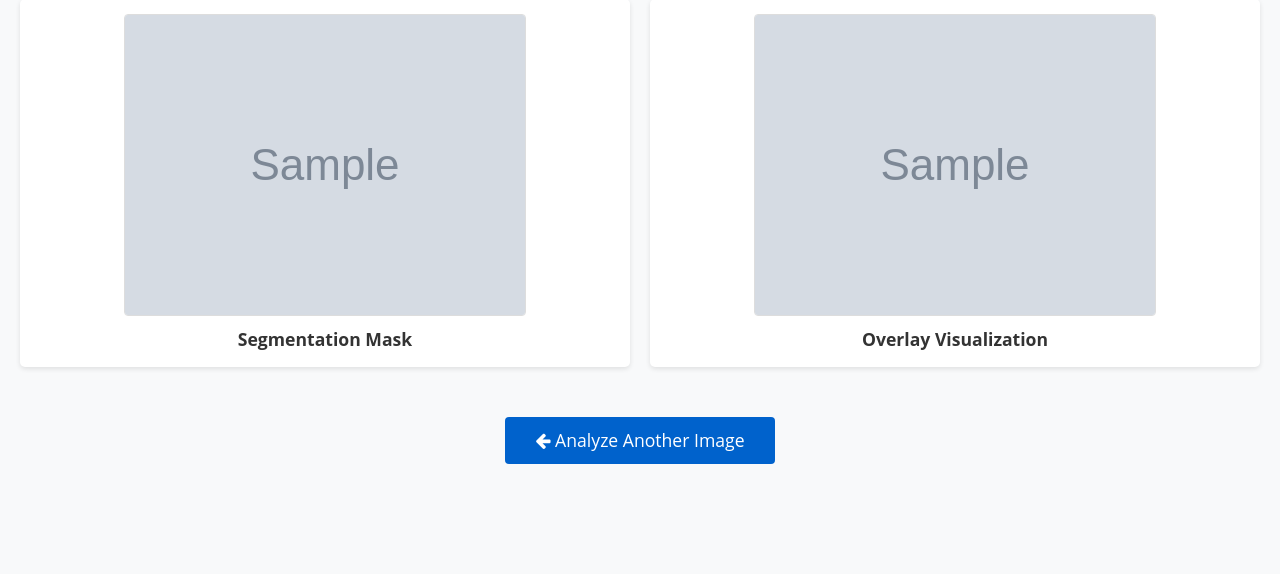
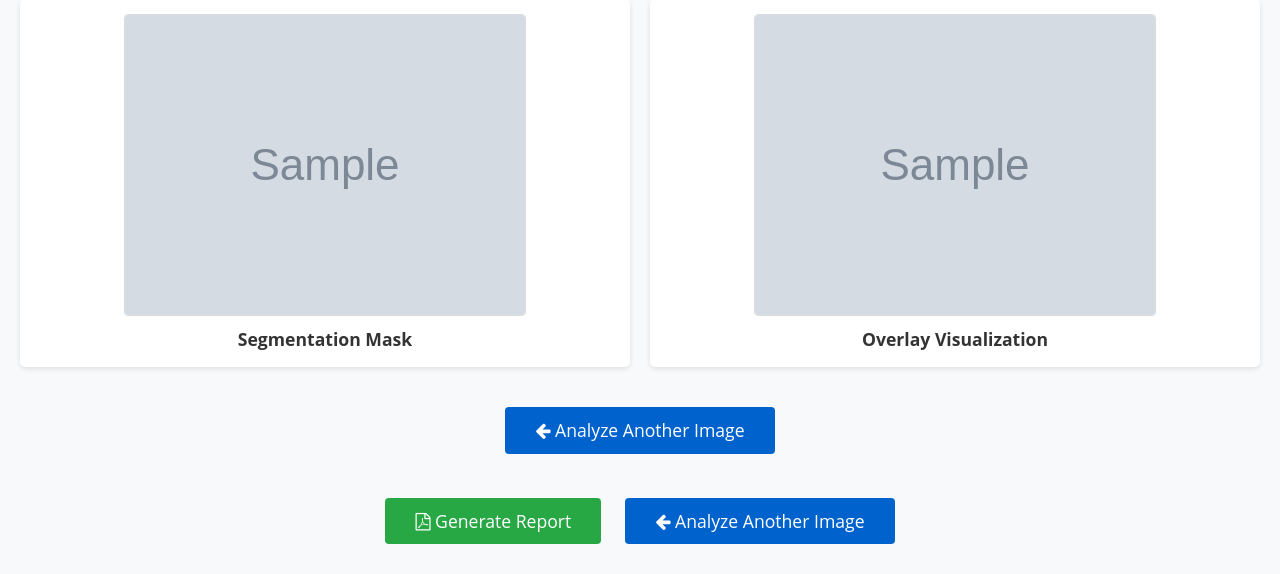
Before and after one commit to leulx1/Breast-cancer-detection-using-CNN, a Flask app: template templates/resultbc.html in a window 1280 px wide. Shown: the part 789-1363 px from the top of the page. Before the commit the page ends 1253 px from the top, so only its background shows below. Run offline with Flask 3, Linux system fonts and the light colour scheme; the template is opened without the code that fills it: most values are stand-ins (such as "Sample title", 1, 10 or a date in 2020); grey boxes marked "Sample" are stand-in pictures.

Commit message:
fix: fixed the css

```diff
--- a/templates/resultbc.html
+++ b/templates/resultbc.html
@@ -67,15 +67,29 @@
             color: #333;
         }
         .btn-analyze {
-            margin-top: 20px;
+            margin: 10px;
             padding: 10px 30px;
             font-size: 1.1rem;
-            background-color: #0062cc;
-            border: none;
+            min-width: 200px;
         }
-        .btn-analyze:hover {
-            background-color: #004ba0;
-        }
+
+.btn-primary {
+    background-color: #0062cc;
+    border: none;
+}
+
+.btn-success {
+    background-color: #28a745;
+    border: none;
+}
+
+.btn-primary:hover {
+    background-color: #004ba0;
+}
+
+.btn-success:hover {
+    background-color: #218838;
+}
         /* Modal styles for full-size image */
         .image-modal .modal-dialog {
             max-width: 90%;
@@ -161,6 +175,24 @@
                 <i class="fa fa-arrow-left"></i> Analyze Another Image
             </a>
         </div>
+        <!-- Add this near the Analyze Another Image button -->
+<div class="text-center mt-4">
+    <form action="/generate_report" method="POST" style="display: inline-block;">
+        <input type="hidden" name="firstname" value="{{fn}}">
+        <input type="hidden" name="lastname" value="{{ln}}">
+        <input type="hidden" name="patient_id" value="{{pid}}">
+        <input type="hidden" name="original_img" value="{{original_img}}">
+        <input type="hidden" name="enhanced_img" value="{{enhanced_img}}">
+        <input type="hidden" name="segmented_img" value="{{segmented_img}}">
+        <input type="hidden" name="overlay_img" value="{{overlay_img}}">
+        <button type="submit" class="btn btn-success btn-analyze">
+            <i class="fa fa-file-pdf-o"></i> Generate Report
+        </button>
+    </form>
+    <a href="/breastcancer.html" class="btn btn-primary btn-analyze">
+        <i class="fa fa-arrow-left"></i> Analyze Another Image
+    </a>
+</div>
     </div>
 
     <!-- Image Modal -->
```
